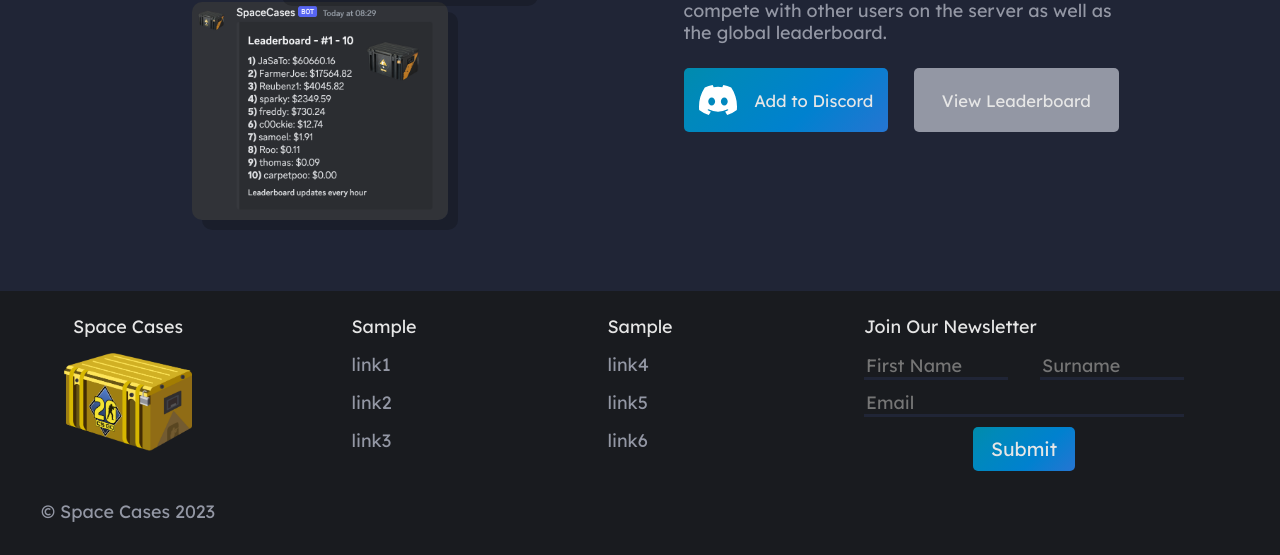
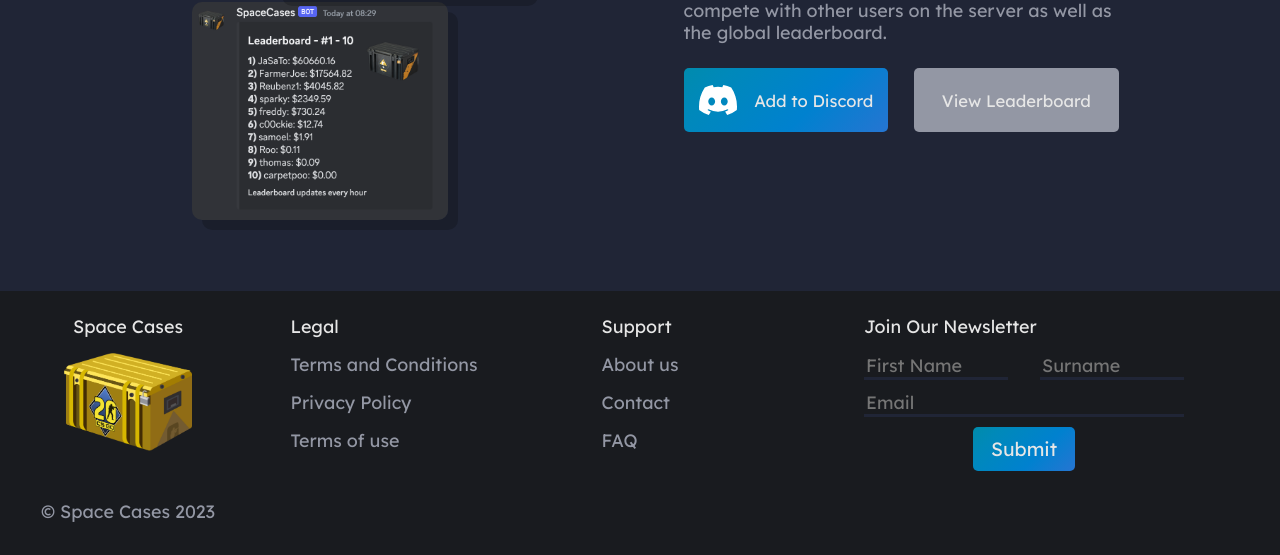
Before and after one commit to RGCSERG/spacecases.io, a Flask app: page /home in a window 1280 px wide. Shown: the part 2589-3144 px from the top of the page. Run offline with Flask 2, Linux system fonts and the light colour scheme.

Commit message:
added footer elements (not finalised)

```diff
--- a/webstart/templates/footer.html
+++ b/webstart/templates/footer.html
@@ -9,18 +9,18 @@
   </div>
   <div class="footer-section">
     <div class="footer-text-wrapper">
-      <p class="news-text">sample</p>
-      <a>link1</a>
-      <a>link2</a>
-      <a>link3</a>
+      <p class="news-text">Legal</p>
+      <a>Terms and Conditions</a>
+      <a>Privacy Policy</a>
+      <a>Terms of use</a>
     </div>
   </div>
   <div class="footer-section">
     <div class="footer-text-wrapper">
-      <p class="news-text">sample</p>
-      <a>link4</a>
-      <a>link5</a>
-      <a>link6</a>
+      <p class="news-text">Support</p>
+      <a>About us</a>
+      <a>Contact</a>
+      <a>FAQ</a>
     </div>
   </div>
   <div class="footer-section">
```
